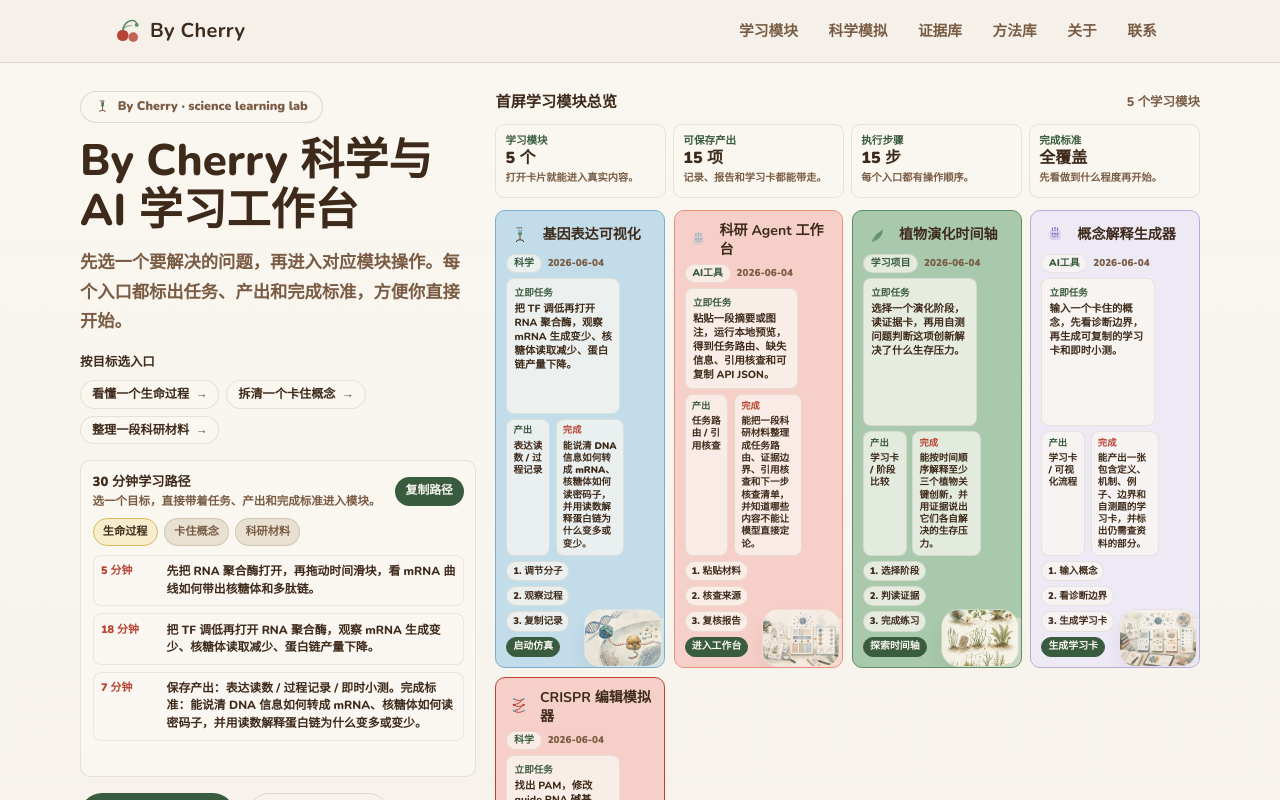
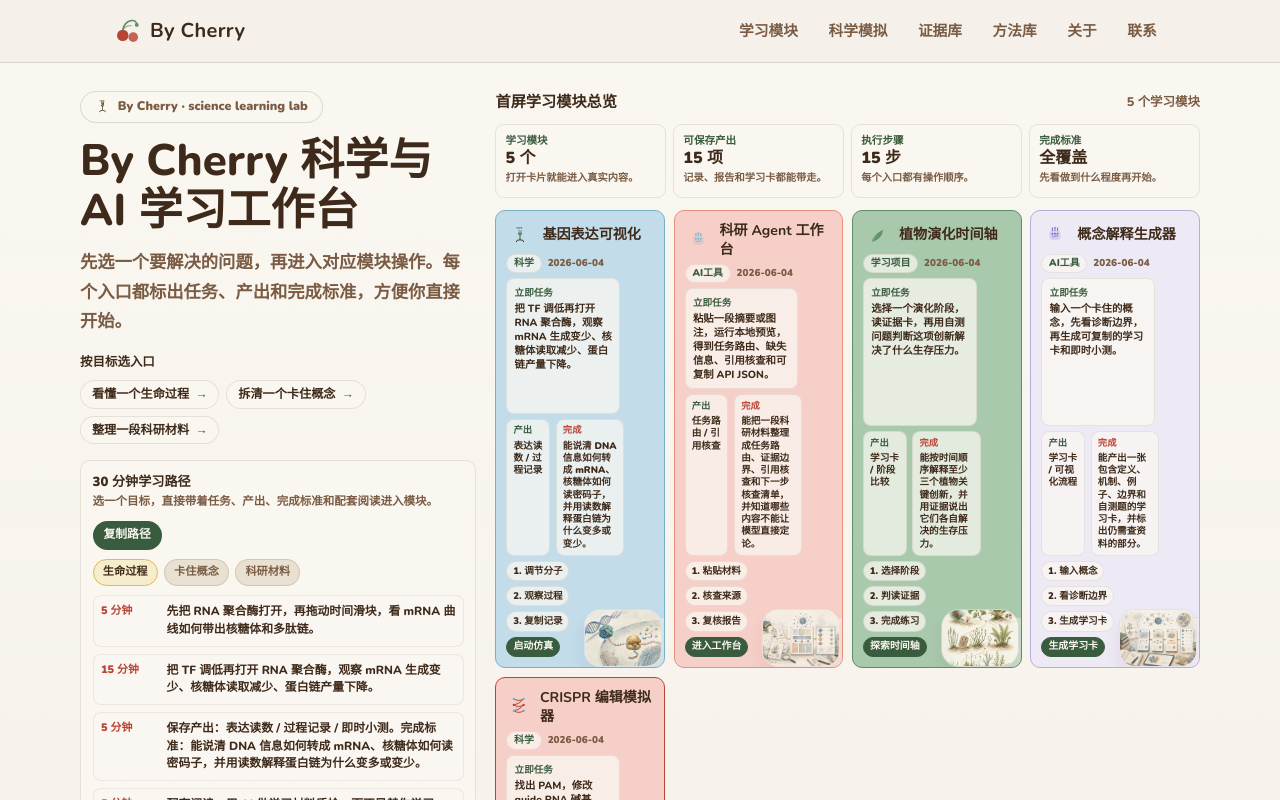
Before and after one commit to liruirui321/Bycherry, a React (Vite) app: page / in a window 1280 px wide. Built offline with nearby package versions, Linux system fonts and the light colour scheme.

Commit message:
Pair hero sessions with readings

```diff
--- a/scripts/verify-content-integrity.mjs
+++ b/scripts/verify-content-integrity.mjs
@@ -308,6 +308,11 @@ function verifyWorkJsonLdLearningOutcomes() {
   expect(heroSource.includes("hero-session-copy-status"), "Homepage hero must expose copy status for the session plan.");
   expect(heroSource.includes("保存产出：${activeSessionPlan.work.outputs.join"), "Homepage hero session plan must include saved outputs.");
   expect(heroSource.includes("完成标准：${activeSessionPlan.work.success}"), "Homepage hero session plan must include completion standards.");
+  expect(heroSource.includes('import { notes } from "./Notes"') && heroSource.includes('import { essays } from "./ResearchEssays"'), "Homepage hero session plans must connect modules to paired reading libraries.");
+  expect(heroSource.includes("配套阅读：${activeSessionPlan.article.title}"), "Homepage hero session plan must include a paired reading title.");
+  expect(heroSource.includes("阅读入口：${activeSessionPlan.article.href}"), "Homepage hero copied session plan must include paired reading route.");
+  expect(heroSource.includes("完成检查：${activeSessionPlan.article.checklist[0]}"), "Homepage hero copied session plan must include paired reading completion check.");
+  expect(heroSource.includes("配套阅读进入模块"), "Homepage hero visible session copy must mention paired reading.");
   expect(worksSource.includes("先做这个"), "Homepage work cards must expose a first concrete starter action.");
   expect(worksSource.includes("{work.success}"), "Homepage work cards must expose each work completion standard.");
   expect(worksSource.includes("aria-label={`打开${work.title}：先做这个，${work.starter}。完成标准，${work.success}`}"), "Homepage work cards must include starter and completion standard in accessible labels.");
--- a/src/app/components/Hero.tsx
+++ b/src/app/components/Hero.tsx
@@ -1,6 +1,8 @@
 import { useState } from "react";
 import { IconMicroscope, IconNotebook, IconSeedling } from "./Icons";
 import { works } from "./Works";
+import { notes } from "./Notes";
+import { essays } from "./ResearchEssays";
 import { WorkPreviewIllustration } from "./WorkPreviewIllustration";
 import { copyText } from "../clipboard";
 import { navigateClient, navigateHomeSection, shouldUseClientNavigation } from "../navigation";
@@ -16,16 +18,29 @@ export function Hero() {
     { label: "整理一段科研材料", href: "/works/research-prompt-kit", workTitle: "科研 Agent 工作台" },
   ];
   const sessionPlans = [
-    { label: "生命过程", work: works.find((work) => work.slug === "gene-expression") },
-    { label: "卡住概念", work: works.find((work) => work.slug === "concept-explainer") },
-    { label: "科研材料", work: works.find((work) => work.slug === "research-prompt-kit") },
-  ].filter((item): item is { label: string; work: (typeof works)[number] } => Boolean(item.work));
+    {
+      label: "生命过程",
+      work: works.find((work) => work.slug === "gene-expression"),
+      article: notes.find((note) => note.slug === "ai-course-development"),
+    },
+    {
+      label: "卡住概念",
+      work: works.find((work) => work.slug === "concept-explainer"),
+      article: essays.find((essay) => essay.slug === "ai-assessment-quality-control"),
+    },
+    {
+      label: "科研材料",
+      work: works.find((work) => work.slug === "research-prompt-kit"),
+      article: essays.find((essay) => essay.slug === "science-to-learning-question"),
+    },
+  ].filter((item): item is { label: string; work: (typeof works)[number]; article: (typeof notes)[number] | (typeof essays)[number] } => Boolean(item.work && item.article));
   const activeSessionPlan = sessionPlans[selectedSessionIndex] ?? sessionPlans[0];
   const activeSessionSteps = activeSessionPlan
     ? [
         { time: "5 分钟", body: activeSessionPlan.work.starter },
-        { time: "18 分钟", body: activeSessionPlan.work.task },
-        { time: "7 分钟", body: `保存产出：${activeSessionPlan.work.outputs.join(" / ")}。完成标准：${activeSessionPlan.work.success}` },
+        { time: "15 分钟", body: activeSessionPlan.work.task },
+        { time: "5 分钟", body: `保存产出：${activeSessionPlan.work.outputs.join(" / ")}。完成标准：${activeSessionPlan.work.success}` },
+        { time: "5 分钟", body: `配套阅读：${activeSessionPlan.article.title}。先做这个：${activeSessionPlan.article.actionSteps[0]}` },
       ]
     : [];
   const heroOutputCount = works.reduce((count, work) => count + work.outputs.length, 0);
@@ -42,6 +57,8 @@ export function Hero() {
 目标：${activeSessionPlan.label}
 模块：${activeSessionPlan.work.title}
 入口：${activeSessionPlan.work.href}
+配套阅读：${activeSessionPlan.article.title}
+阅读入口：${activeSessionPlan.article.href}
 
 首屏模块总览
 ${heroModuleStatsText}
@@ -49,14 +66,18 @@ ${heroModuleStatsText}
 1. 5 分钟启动
 ${activeSessionPlan.work.starter}
 
-2. 18 分钟操作
+2. 15 分钟操作
 ${activeSessionPlan.work.task}
 
-3. 7 分钟收束
+3. 5 分钟收束
 保存产出：${activeSessionPlan.work.outputs.join(" / ")}
 完成标准：${activeSessionPlan.work.success}
 
-学习路径
+4. 5 分钟配套阅读
+${activeSessionPlan.article.actionSteps[0]}
+完成检查：${activeSessionPlan.article.checklist[0]}
+
+模块学习路径
 ${activeSessionPlan.work.path.map((step, index) => `${index + 1}. ${step}`).join("\n")}`
     : "";
 
@@ -191,7 +212,7 @@ ${activeSessionPlan.work.path.map((step, index) => `${index + 1}. ${step}`).join
             <div style={{ display: "flex", alignItems: "center", justifyContent: "space-between", gap: "0.7rem", flexWrap: "wrap" }}>
               <div>
                 <div style={{ color: "var(--cherry-warm-brown)", fontSize: "0.82rem", fontWeight: 900 }}>30 分钟学习路径</div>
-                <div style={{ color: "var(--cherry-warm-mid)", fontSize: "0.72rem", lineHeight: 1.45, fontWeight: 800 }}>选一个目标，直接带着任务、产出和完成标准进入模块。</div>
+                <div style={{ color: "var(--cherry-warm-mid)", fontSize: "0.72rem", lineHeight: 1.45, fontWeight: 800 }}>选一个目标，直接带着任务、产出、完成标准和配套阅读进入模块。</div>
               </div>
               <button className="hero-session-button" type="button" onClick={copySessionPlan} aria-describedby="hero-session-copy-status" style={{ background: "var(--cherry-forest)", color: "#FAF7F1", border: "none", borderRadius: 999, padding: "0.36rem 0.68rem", fontWeight: 900, cursor: "pointer", fontSize: "0.74rem" }}>
                 {copiedSessionPlan ? "已复制" : "复制路径"}
```
